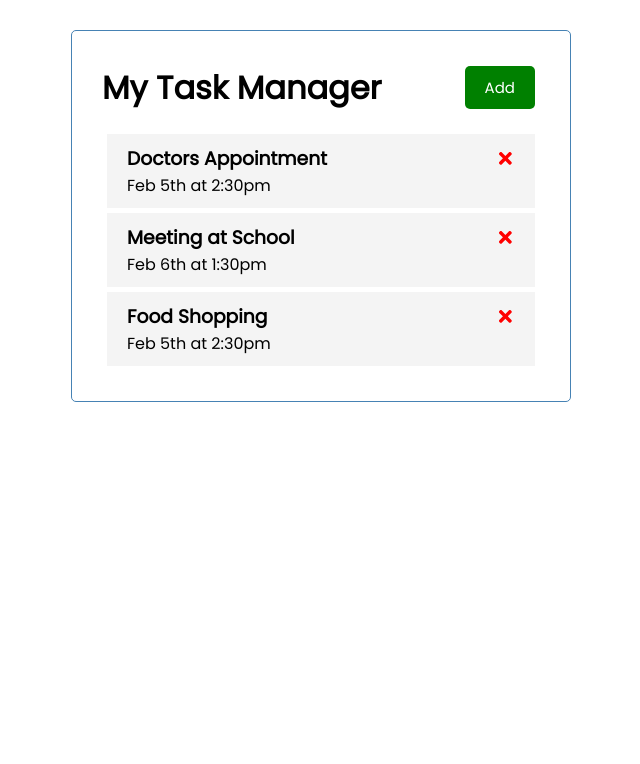
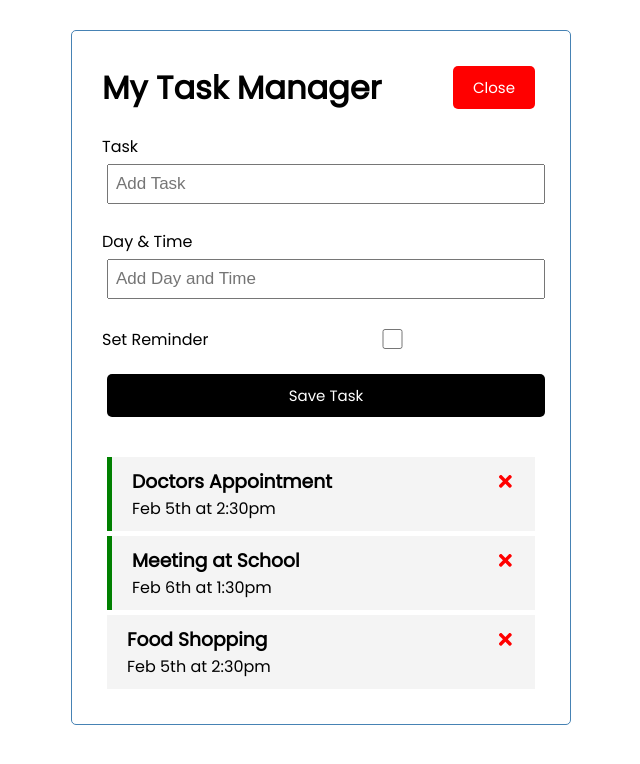
Before and after one commit to brightmaraba/react-task-manager, a React (Create React App) app: page / in a window 1280 px wide. Both pictures are taken after a click on the button "Add". Shown: the top 764 px of the page, without its empty margins (319-959 px from the left). Built offline with nearby package versions, Linux system fonts and the light colour scheme.

Commit message:
Completed static app - Build for deploy

```diff
--- a/src/App.js
+++ b/src/App.js
@@ -1,9 +1,12 @@
 import Header from './components/Header'
 import Tasks from './components/Tasks'
+import AddTask from './components/AddTask'
 import { useState } from 'react'
 
 
 function App() {
+  const [showAddTask, setShowAddTasks] = useState (false)
+
   const [tasks, setTasks] = useState ([
     {
         id: 1,
@@ -24,16 +27,32 @@
         reminder: false,
     },
 ])
+
+//Add Task
+const addTask = (task) => {
+  const id = Math.floor(Math.random() * 10000) + 1
+  const newTask = {id, ...task}
+  setTasks([...tasks, newTask])
+}
+
 // Delete Task
   const deleteTask = (id) => {
     setTasks(tasks.filter((task) => task.id !==id))
   }
 
+  // Toggle  Reminder
+
+const toggleReminder = (id) => {
+  setTasks(tasks.map((task) => task.id === id ? {...task, reminder: !task.reminder} : task))
+}
+
+
   return (
     <div className="container">
-      <Header />
+      <Header onAdd={() => setShowAddTasks(!showAddTask)} showAdd={showAddTask} />
+      {showAddTask && <AddTask onAdd={addTask} />}
       {tasks.length > 0 ? (
-        <Tasks tasks={tasks} onDelete={deleteTask} />
+        <Tasks tasks={tasks} onDelete={deleteTask} onToggle={toggleReminder} />
         ) : (
           'No Tasks To Show'
           )}
@@ -41,4 +60,5 @@
   );
 }
 
+
 export default App;
--- /dev/null
+++ b/src/components/AddTask.js
@@ -0,0 +1,44 @@
+import {useState} from 'react'
+
+const AddTask = ({onAdd}) => {
+    const [text, setText] = useState('')
+    const [day, setDay] = useState('')
+    const [reminder, setReminder] = useState(false)
+
+    const onSubmit = (e) => {
+        e.preventDefault()
+
+        if (!text) {
+            alert('Please add a task')
+            return
+        }
+
+        onAdd({ text, day, reminder})
+
+        setText('')
+        setDay('')
+        setReminder(false)
+    }
+
+    return (
+        <form className='add-form' onSubmit={onSubmit}>
+            <div className='form-control'>
+                <label>Task</label>
+                <input type='text' placeholder='Add Task' value={text} onChange={(e) => setText(e.target.value)} />
+            </div>
+            <div className='form-control'>
+                <label>Day & Time</label>
+                <input type='text' placeholder='Add Day and Time' value={day} onChange={(e) => setDay(e.target.value)}/>
+            </div>
+            <div className='form-control form-control-check'>
+                <label>Set Reminder</label>
+                <input type='checkbox' checked={reminder} value={reminder} onChange={(e) => setReminder(e.currentTarget.checked)}/>
+            </div>
+
+            <input type='submit' value='Save Task' className='btn btn-block' />
+
+        </form>
+    )
+}
+
+export default AddTask
--- a/src/components/Header.js
+++ b/src/components/Header.js
@@ -2,14 +2,11 @@
 import Button from './Button'
 
 
-const Header = ({title}) => {
-    const onClick = () => {
-        console.log('Click')
-    }
+const Header = ({title, onAdd, showAdd}) => {
     return (
         <header className='header'>
             <h1>{title}</h1>
-            <Button color='green' text='Add' onClick={onClick} />
+            <Button color={showAdd ? 'red' : 'green'} text={showAdd ? 'Close' : 'Add'} onClick={onAdd} />
         </header>
     )
 }
--- a/src/components/Task.js
+++ b/src/components/Task.js
@@ -1,8 +1,8 @@
 import { FaTimes } from 'react-icons/fa'
 
-const Task = ( {task, onDelete}) => {
+const Task = ( {task, onDelete, onToggle}) => {
     return (
-        <div className='task'>
+        <div className={`task ${task.reminder ? 'reminder' : ' '}`} onDoubleClick={() => onToggle(task.id)}>
         <h3>
             {task.text} {' '}
             <FaTimes
--- a/src/components/Tasks.js
+++ b/src/components/Tasks.js
@@ -1,10 +1,10 @@
 import Task from './Task'
 
-const Tasks = ({ tasks, onDelete}) => {
+const Tasks = ({ tasks, onDelete, onToggle}) => {
     return (
         <>
             {tasks.map((task, index) => (
-            <Task key={index} task={task} onDelete={onDelete} />
+            <Task key={index} task={task} onDelete={onDelete} onToggle={onToggle} />
             ))}
         </>
     )
```
